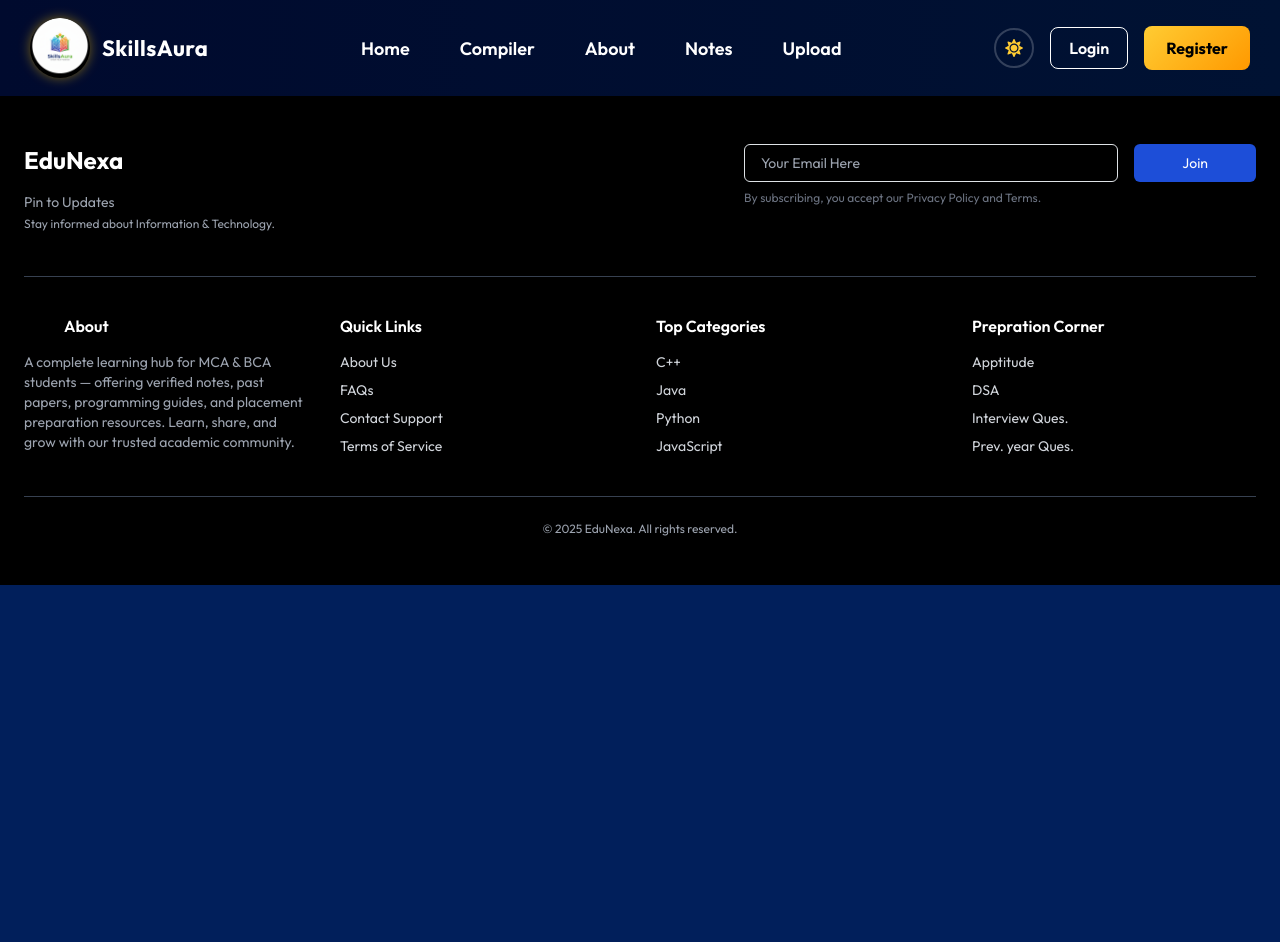
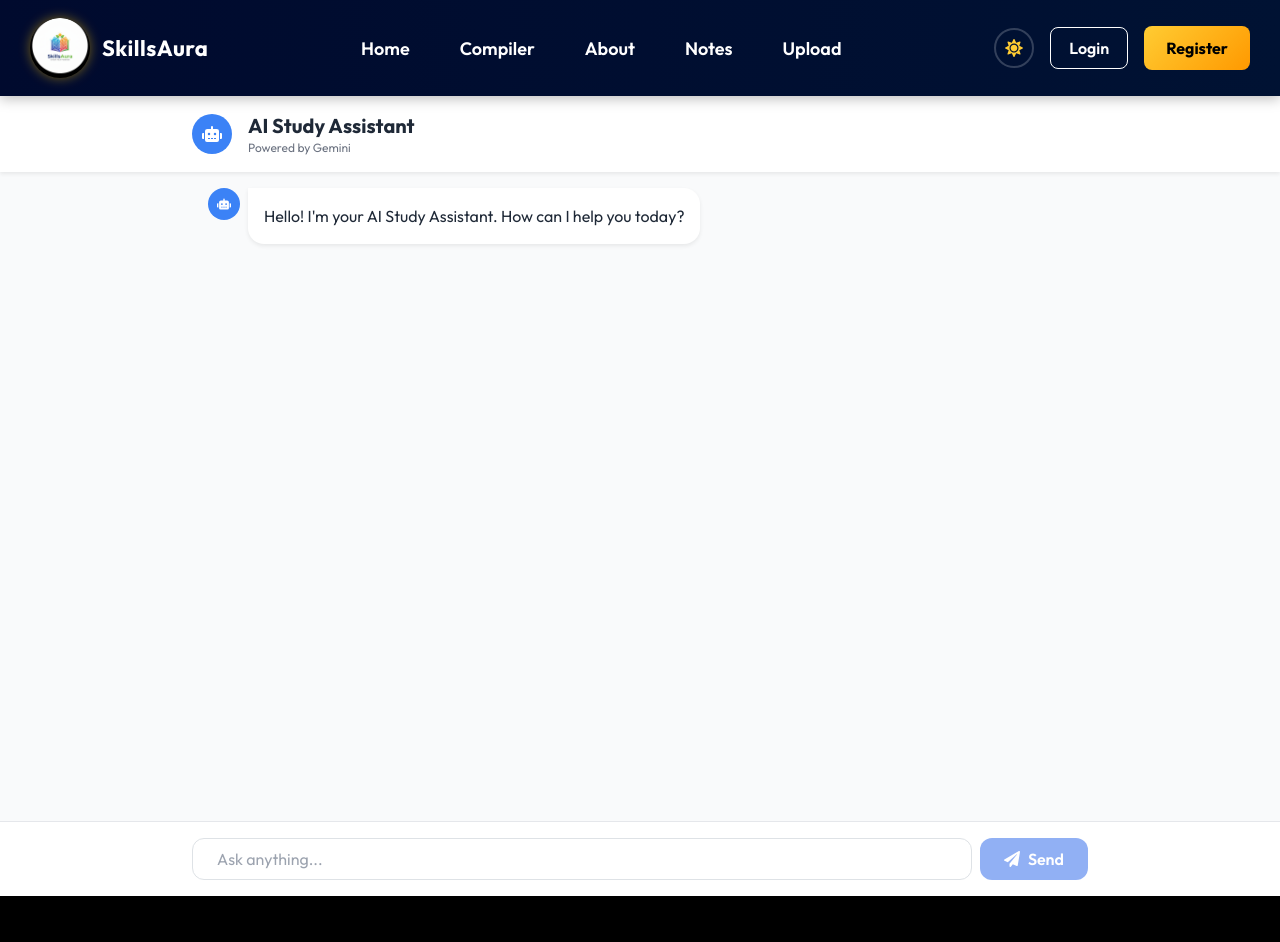
Before and after one commit to Rakesh1github/E-learning-Platform-, a React (Vite) app: page /chatbot in a window 1280 px wide. Shown: the top 942 px of the page. Before the commit the page ends 800 px from the top, so only its background shows below. Built offline with nearby package versions, Linux system fonts and the light colour scheme; no server answers.

Commit message:
Implement AI Chatbot and update Home Page

```diff
--- a/src/App.jsx
+++ b/src/App.jsx
@@ -3,7 +3,7 @@ import { BrowserRouter as Router, Routes, Route } from "react-router-dom";
 import HomePage from "./HomePage.jsx";
 import Navs from "./Nav.jsx";
 import Footer from "./HeaderFooter/footer.jsx";
- import AboutPage from "./About.jsx";
+import AboutPage from "./About.jsx";
 import LandingPage from "./LandingPage.jsx";
 import NotesLibrary from "./NotesLibrary.jsx";
 import UploadNotes from "./UploadNotes.jsx";
@@ -16,6 +16,7 @@ import CodeCompiler from "./CodeCompiler.jsx";
 import ProgrammingHome from "./programming/ProgrammingHome.jsx";
 import ProgrammingLanguage from "./programming/ProgrammingLanguage.jsx";
 import ProgrammingDetail from "./programming/ProgrammingDetail.jsx";
+import ChatbotPage from "./ChatbotPage.jsx";
 
 function App() {
   return (
@@ -63,6 +64,9 @@ function App() {
         <Route path="/notes" element={<NotesLibrary />} />
         <Route path="/upload" element={<UploadNotes />} />
 
+        {/* Chatbot Page */}
+        <Route path="/chatbot" element={<ChatbotPage />} />
+
       </Routes>
 
       {/* Footer */}
--- /dev/null
+++ b/src/ChatbotPage.jsx
@@ -0,0 +1,157 @@
+import React, { useState, useRef, useEffect } from "react";
+import { GoogleGenerativeAI } from "@google/generative-ai";
+import ReactMarkdown from "react-markdown";
+import { FaRobot, FaPaperPlane, FaUser, FaSpinner } from "react-icons/fa";
+
+// IMPORTANT: Never expose keys publicly in production.
+const API_KEY = import.meta.env.VITE_GEMINI_API_KEY || "AIzaSyD-CjQWD27hsiZGBB3HqgBexpDWMcvOJXs";
+
+export default function ChatbotPage() {
+    const [messages, setMessages] = useState([
+        { role: "model", text: "Hello! I'm your AI Study Assistant. How can I help you today?" }
+    ]);
+    const [input, setInput] = useState("");
+    const [isLoading, setIsLoading] = useState(false);
+    const messagesEndRef = useRef(null);
+
+    const scrollToBottom = () => {
+        messagesEndRef.current?.scrollIntoView({ behavior: "smooth" });
+    };
+
+    useEffect(() => {
+        scrollToBottom();
+    }, [messages]);
+
+    const handleSend = async () => {
+        if (!input.trim()) return;
+
+        const userMessage = { role: "user", text: input };
+        setMessages((prev) => [...prev, userMessage]);
+        setInput("");
+        setIsLoading(true);
+
+        try {
+            const genAI = new GoogleGenerativeAI(API_KEY);
+
+            // 🔥 Correct model name
+            const model = genAI.getGenerativeModel({
+                model: "gemini-2.5-flash-preview-09-2025"
+            });
+
+            // Prepare history (excluding initial greeting)
+            const historyMessages = messages.slice(1).map((m) => ({
+                role: m.role === "model" ? "model" : "user",
+                parts: [{ text: m.text }],
+            }));
+
+            const chat = model.startChat({
+                history: historyMessages,
+            });
+
+            const result = await chat.sendMessage(input);
+            const text = result.response.text();
+
+            setMessages((prev) => [...prev, { role: "model", text }]);
+        } catch (error) {
+            console.error("Gemini Error:", error);
+            setMessages((prev) => [
+                ...prev,
+                { role: "model", text: "❌ Error: " + (error.message || "Something went wrong!") }
+            ]);
+        } finally {
+            setIsLoading(false);
+        }
+    };
+
+    const handleKeyPress = (e) => {
+        if (e.key === "Enter" && !e.shiftKey) {
+            e.preventDefault();
+            handleSend();
+        }
+    };
+
+    return (
+        <div className="h-[100dvh] bg-gray-50 flex flex-col overflow-hidden">
+
+            {/* Header */}
+            <div className="bg-white shadow-sm p-3 md:p-4 sticky top-0 z-10 shrink-0">
+                <div className="max-w-4xl mx-auto flex items-center gap-3">
+                    <div className="w-8 h-8 md:w-10 md:h-10 bg-blue-500 rounded-full flex items-center justify-center text-white text-lg md:text-xl">
+                        <FaRobot />
+                    </div>
+                    <div>
+                        <h1 className="text-lg md:text-xl font-bold text-gray-800">AI Study Assistant</h1>
+                        <p className="text-xs text-gray-500">Powered by Gemini</p>
+                    </div>
+                </div>
+            </div>
+
+            {/* Messages */}
+            <div className="flex-1 max-w-4xl w-full mx-auto p-3 md:p-4 flex flex-col gap-4 overflow-y-auto scroll-smooth">
+                {messages.map((msg, index) => (
+                    <div
+                        key={index}
+                        className={`flex gap-2 md:gap-3 ${msg.role === "user" ? "flex-row-reverse" : "flex-row"}`}
+                    >
+                        <div
+                            className={`w-8 h-8 rounded-full flex items-center justify-center text-white text-xs md:text-sm shrink-0
+                                ${msg.role === "user" ? "bg-gray-700" : "bg-blue-500"}`}
+                        >
+                            {msg.role === "user" ? <FaUser /> : <FaRobot />}
+                        </div>
+
+                        <div
+                            className={`max-w-[85%] md:max-w-[80%] p-3 md:p-4 rounded-2xl shadow-sm prose prose-sm
+                                ${msg.role === "user"
+                                    ? "bg-gray-800 text-white rounded-tr-none"
+                                    : "bg-white text-gray-800 rounded-tl-none"
+                                }`}
+                        >
+                            <ReactMarkdown>{msg.text}</ReactMarkdown>
+                        </div>
+                    </div>
+                ))}
+
+                {isLoading && (
+                    <div className="flex gap-3">
+                        <div className="w-8 h-8 rounded-full bg-blue-500 flex items-center justify-center text-white text-sm shrink-0">
+                            <FaRobot />
+                        </div>
+                        <div className="bg-white p-3 md:p-4 rounded-2xl rounded-tl-none shadow-sm flex items-center gap-2 text-gray-500">
+                            <FaSpinner className="animate-spin" /> Thinking...
+                        </div>
+                    </div>
+                )}
+
+                <div ref={messagesEndRef} />
+            </div>
+
+            {/* Input Box */}
+            <div className="bg-white border-t p-3 md:p-4 shrink-0">
+                <div className="max-w-4xl mx-auto flex gap-2">
+                    <input
+                        type="text"
+                        value={input}
+                        onChange={(e) => setInput(e.target.value)}
+                        onKeyDown={handleKeyPress}
+                        placeholder="Ask anything..."
+                        className="flex-1 border border-gray-300 rounded-xl px-4 py-2 md:py-3
+                                   focus:outline-none focus:ring-2 focus:ring-blue-500
+                                   focus:border-transparent text-sm md:text-base"
+                        disabled={isLoading}
+                    />
+
+                    <button
+                        onClick={handleSend}
+                        disabled={isLoading || !input.trim()}
+                        className="bg-blue-600 text-white px-4 md:px-6 py-2 md:py-3
+                                   rounded-xl hover:bg-blue-700 disabled:opacity-50
+                                   transition flex items-center gap-2 font-semibold"
+                    >
+                        <FaPaperPlane /> <span className="hidden md:inline">Send</span>
+                    </button>
+                </div>
+            </div>
+        </div>
+    );
+}
--- a/vite.config.js
+++ b/vite.config.js
@@ -1,8 +1,7 @@
 import { defineConfig } from 'vite'
 import react from '@vitejs/plugin-react'
 
-// https://vite.dev/config/
 export default defineConfig({
-
+  base: '/E-learning-Platform-/',
   plugins: [react()],
 })
```
Also changed, not shown: package.json (+6 -1 lines), src/HomePage.jsx (+53 -29 lines), 2 other files (tests, documents, lock files or other folders).
